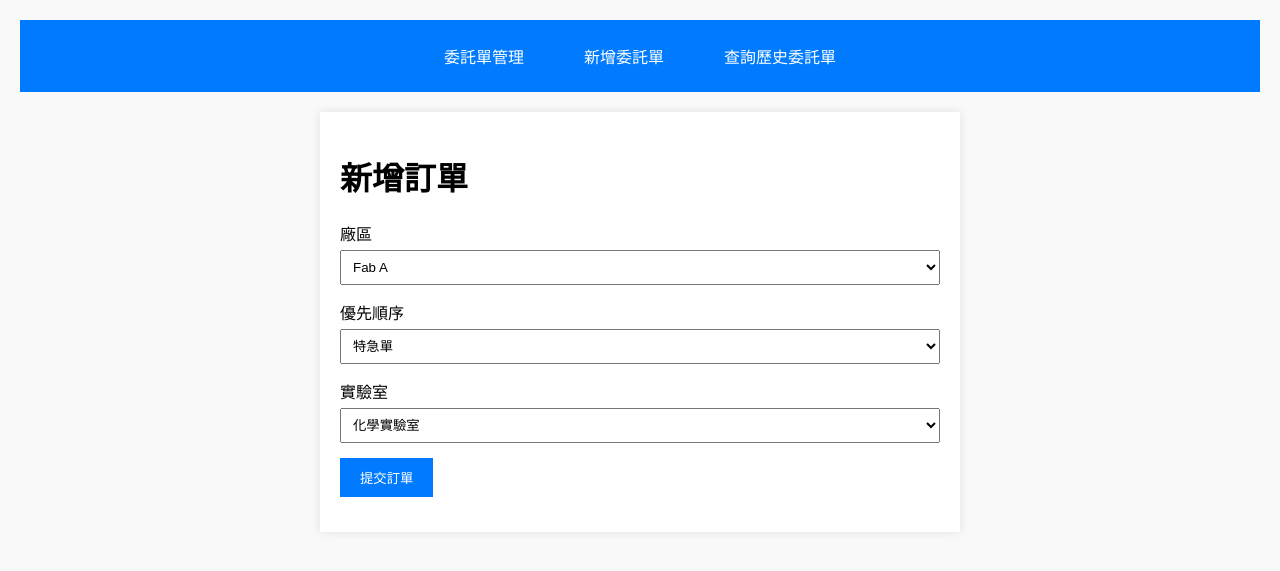
After one commit to chingching17/Cloud_Native_Final, a Django app: page /add_order/ in a window 1280 px wide. The commit adds this page. Shown: the top 571 px of the page. Run offline with Django 4.2, Linux system fonts and the light colour scheme.

Commit message:
feat add_order: add add.html, navbar

```diff
--- /dev/null
+++ b/mysite/web_cn/templates/add.html
@@ -0,0 +1,103 @@
+<!DOCTYPE html>
+<html lang="en">
+<head>
+    <meta charset="UTF-8">
+    <meta name="viewport" content="width=device-width, initial-scale=1.0">
+    <title>新增訂單</title>
+    <style>
+        body {
+            font-family: Arial, sans-serif;
+            margin: 0;
+            padding: 20px;
+            background-color: #f9f9f9;
+        }
+        .navbar {
+            background-color: #007BFF;
+            padding: 10px;
+            display: flex;
+            justify-content: center;
+        }
+        .navbar a {
+            color: #fff;
+            padding: 14px 20px;
+            text-decoration: none;
+            text-align: center;
+            margin: 0 10px;
+        }
+        .navbar a:hover {
+            background-color: #0056b3;
+        }
+        .form-container {
+            max-width: 600px;
+            margin: 20px auto;
+            padding: 20px;
+            background-color: #fff;
+            box-shadow: 0 0 10px rgba(0, 0, 0, 0.1);
+        }
+        .form-group {
+            margin-bottom: 15px;
+        }
+        .form-group label {
+            display: block;
+            margin-bottom: 5px;
+        }
+        .form-group input, .form-group select {
+            width: 100%;
+            padding: 8px;
+            box-sizing: border-box;
+        }
+        .form-group button {
+            padding: 10px 20px;
+            background-color: #007BFF;
+            color: #fff;
+            border: none;
+            cursor: pointer;
+        }
+        .form-group button:hover {
+            background-color: #0056b3;
+        }
+    </style>
+</head>
+<body>
+
+    <div class="navbar">
+        <a href="manage">委託單管理</a>
+        <a href="add">新增委託單</a>
+        <a href="history">查詢歷史委託單</a>
+    </div>
+
+    <div class="form-container">
+        <h1>新增訂單</h1>
+        <form id="orderForm" method="post" action="/add_order/">
+            {% csrf_token %}
+            <div class="form-group">
+                <label for="factory">廠區</label>
+                <select id="factory" name="factory" required>
+                    <option value="Fab A">Fab A</option>
+                    <option value="Fab B">Fab B</option>
+                    <option value="Fac C">Fab C</option>
+                </select>
+            </div>
+            <div class="form-group">
+                <label for="priority">優先順序</label>
+                <select id="priority" name="priority" required>
+                    <option value="特急單">特急單</option>
+                    <option value="急單">急單</option>
+                    <option value="一般">一般</option>
+                </select>
+            </div>
+            <div class="form-group">
+                <label for="laboratory">實驗室</label>
+                <select id="laboratory" name="laboratory" required>
+                    <option value="化學實驗室">化學實驗室</option>
+                    <option value="表面分析實驗室">表面分析實驗室</option>
+                    <option value="成分分析實驗室">成分分析實驗室</option>
+                </select>
+            </div>
+            <div class="form-group">
+                <button type="submit">提交訂單</button>
+            </div>
+        </form>
+    </div>
+</body>
+</html>
--- a/mysite/web_cn/urls.py
+++ b/mysite/web_cn/urls.py
@@ -4,4 +4,6 @@ from . import views
 urlpatterns = [
     path('',views.index, name='index'),
     path('history', views.show_history, name="show_history"),
+    path('add', views.add, name='add'),
+    path('add_order/', views.add_order, name='add_order'),
 ]
--- a/mysite/web_cn/views.py
+++ b/mysite/web_cn/views.py
@@ -1,6 +1,8 @@
-from django.shortcuts import render
+from django.shortcuts import render, redirect
 from django.db import connection
 from django.contrib import messages
+from .models import require_info
+from django.http import JsonResponse
 
 # Create your views here.
 def index(request):
@@ -12,3 +14,19 @@ def show_history(request):
 		cursor.execute(query)
 		results = cursor.fetchall()
 	return render(request, 'history.html', {'results': results})
+
+def add(request):
+    return render(request, 'add.html', {})
+
+def add_order(request):
+    if request.method == 'POST':
+
+        factory = request.POST.get('factory')
+        priority = request.POST.get('priority')
+        lab = request.POST.get('laboratory')
+
+        new_order = require_info(factory=factory, priority=priority, lab=lab)
+        new_order.save()
+        return redirect('/add')
+
+    return render(request, 'add.html', {})
```
Also changed, not shown: mysite/web_cn/templates/history.html (+8 -2 lines), 1 other file.
